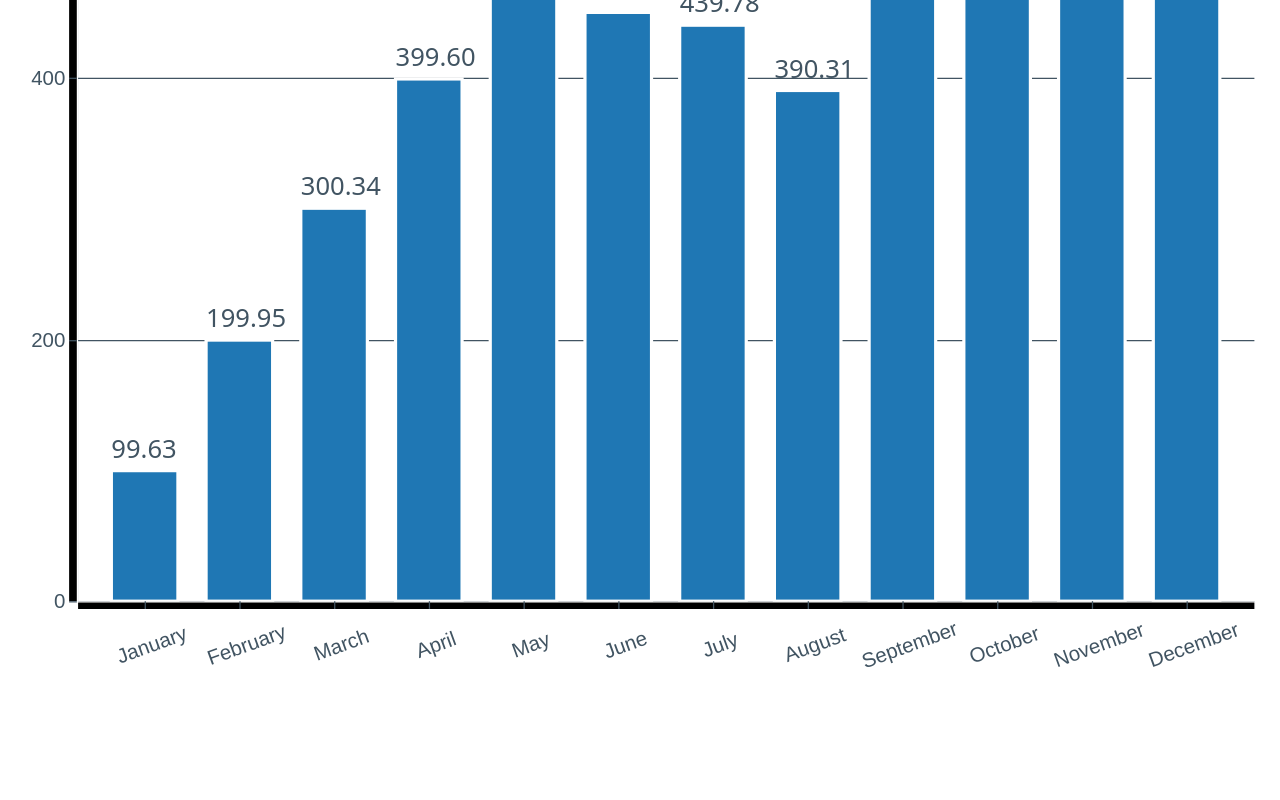
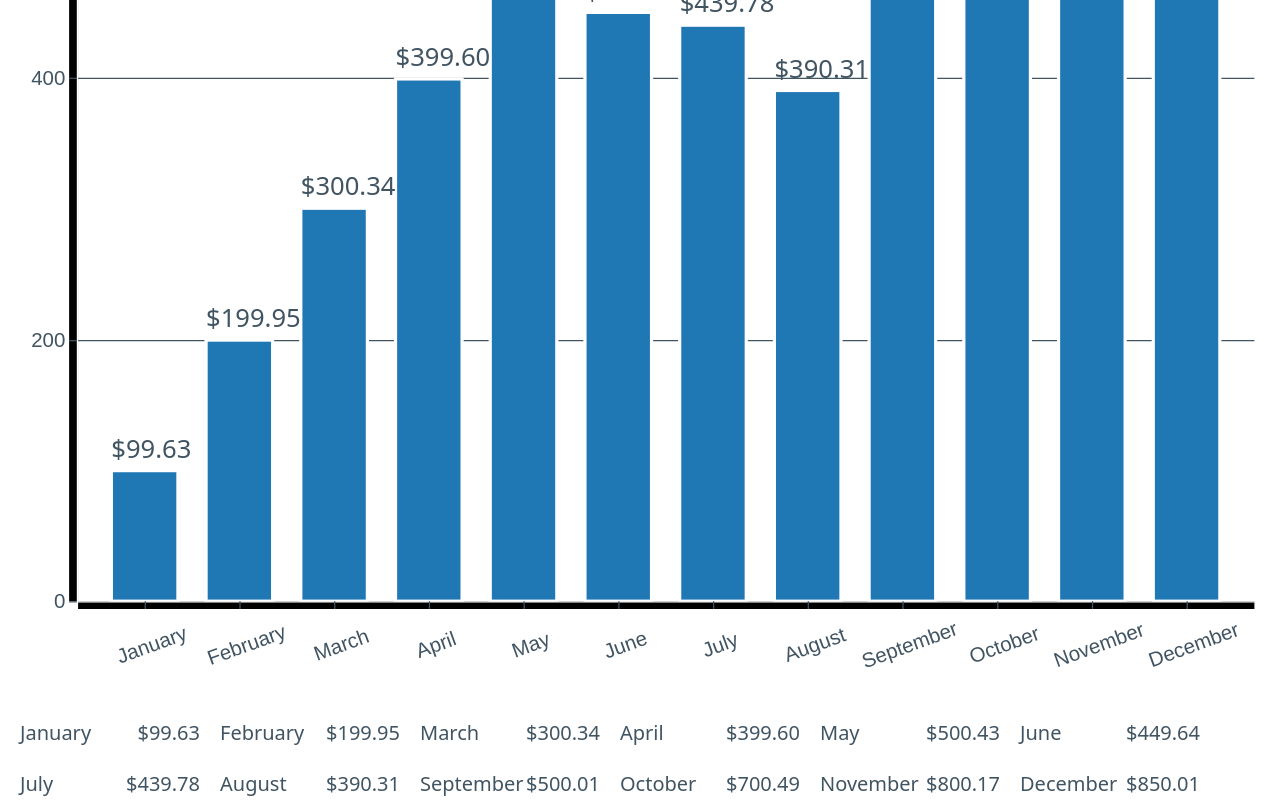
Before and after one commit to ca0v/d3-lab, a website built with Vite: page index.html in a window 1280 px wide. Shown: the part 842-1642 px from the top of the page. Before the commit the page ends 1560 px from the top, so only its background shows below. Built offline with nearby package versions, Linux system fonts and the light colour scheme.

Commit message:
Adds grid view

```diff
--- a/index.html
+++ b/index.html
@@ -24,7 +24,12 @@
         width="1000"
         height="1000"
       ></svg>
+      <div class="grid"></div>
     </div>
-    <script type="module" src="/src/main.ts"></script>
+    <script type="module">
+      import { renderBarChart, renderGrid } from "/src/main.ts"
+      renderBarChart()
+      renderGrid()
+    </script>
   </body>
 </html>
--- a/src/main.ts
+++ b/src/main.ts
@@ -21,8 +21,9 @@ const data = [
   date: nameOfMonth(new Date(v.date)),
 }))
 
+function renderBarChart() {
   // create a bar chart
-const svg = d3.select("svg")
+  const svg = d3.select("#app > svg")
   const margin = { top: 20, right: 20, bottom: 60, left: 60 }
   const width = +svg.attr("width") - margin.left - margin.right
   const height = +svg.attr("height") - margin.top - margin.bottom
@@ -65,6 +66,7 @@ g.selectAll(".bar")
     .attr("width", xScale.bandwidth())
     .attr("height", (d) => height - yScale(d.price))
 
+    // text above bars
   g.selectAll(".bar-label")
     .data(data)
     .enter()
@@ -72,7 +74,7 @@ g.selectAll(".bar-label")
     .attr("class", "bar-label")
     .attr("x", (d) => xScale(d.date)!)
     .attr("y", (d) => yScale(d.price) - 10)
-  .text((d) => d.price.toFixed(2))
+    .text((d) => asUsd(d.price))
 
   // x-axis, bottom
   g.append("g")
@@ -84,8 +86,26 @@ g.append("g")
   g.append("g")
     .attr("class", "axis axis--y")
     .call(d3.axisLeft(yScale).ticks(5, ".0f"))
+}
 
-function nameOfMonth(date: Date): any {
+function renderGrid() {
+  const gridContainer = d3.select("#app > .grid")
+  if (!gridContainer) throw new Error("Grid not found")
+
+  const rows = gridContainer
+    .selectAll(".row")
+    .data(data)
+    .enter()
+    .append("div")
+    .attr("class", "row")
+
+  // append the date and price to the row
+  rows.append("div").attr("class", "cell date").text(d => d.date)
+
+  rows.append("div").attr("class", "cell currency").text(d => asUsd(d.price))
+}
+
+function nameOfMonth(date: Date) {
   const monthNames = [
     "January",
     "February",
@@ -105,4 +125,12 @@ function nameOfMonth(date: Date): any {
   const month = date.getUTCMonth()
   return monthNames[month]
 }
-// Path: index.html
+
+function asUsd(value: number) {
+  return new Intl.NumberFormat("en-US", {
+    style: "currency",
+    currency: "USD",
+  }).format(value)
+
+}
+export { renderBarChart, renderGrid }
--- a/src/style.css
+++ b/src/style.css
@@ -37,3 +37,24 @@ svg {
   stroke: white;
   stroke-width: 0.125em;
 }
+
+.grid {
+  padding-left: 1rem;
+  display: grid;
+  grid-template-columns: repeat(auto-fit, 9rem);
+  grid-gap: 1rem;
+}
+
+.grid > .row {
+  display: grid;
+  grid-template-columns: 1fr 1fr;
+  border-bottom: 1px solid white;
+}
+
+.currency {
+  text-align: right;
+}
+
+.date {
+  text-align: left;
+}
```
Lines whose indentation alone changed are shown as unchanged.
